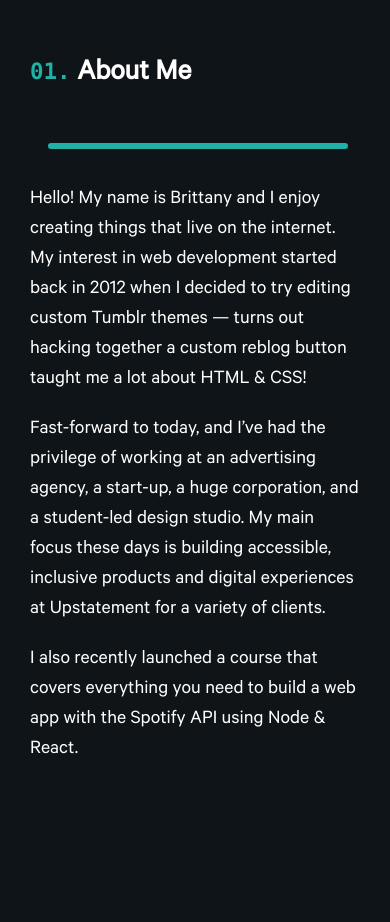
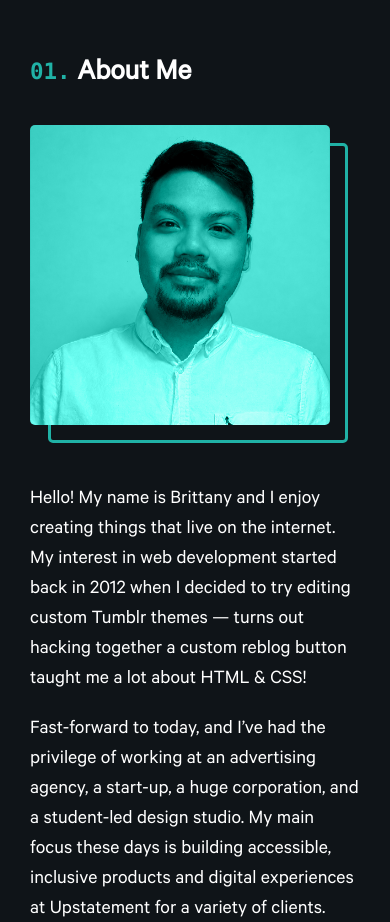
Before and after one commit to danieltroy092/portfolio, a React (Vite) app: page / in a window 390 px wide. Shown: the part 840-1762 px from the top of the page. Built offline with nearby package versions, Linux system fonts and the light colour scheme.

Commit message:
fixed error where profile image disappeared on mobile

```diff
--- a/src/index.css
+++ b/src/index.css
@@ -138,9 +138,9 @@
   }
 
   .profile-image {
-    max-width: 300px;
-    max-height: 300px;
-    background-size: contain;
+    width: 300px;
+    height: 300px;
+    background-size: cover;
     background-repeat: no-repeat;
     background-position: center;
     background-image: url("/public/profile-photo.png");
--- a/src/sections/About.jsx
+++ b/src/sections/About.jsx
@@ -31,7 +31,7 @@ export const About = () => {
           </p>
         </div>
         <div className="relative xl:w-1/2 ">
-          <span className="profile-image block relative size-full"></span>
+          <span className="profile-image block relative"></span>
           <span className="profile-image--accent"></span>
         </div>
       </div>
```
